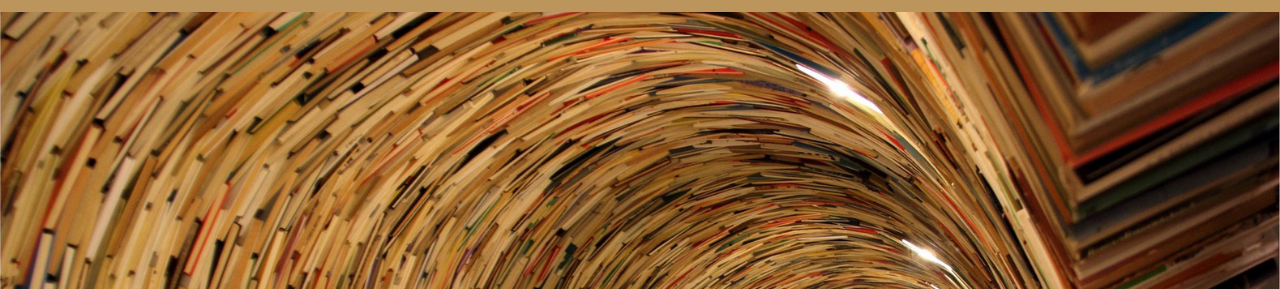
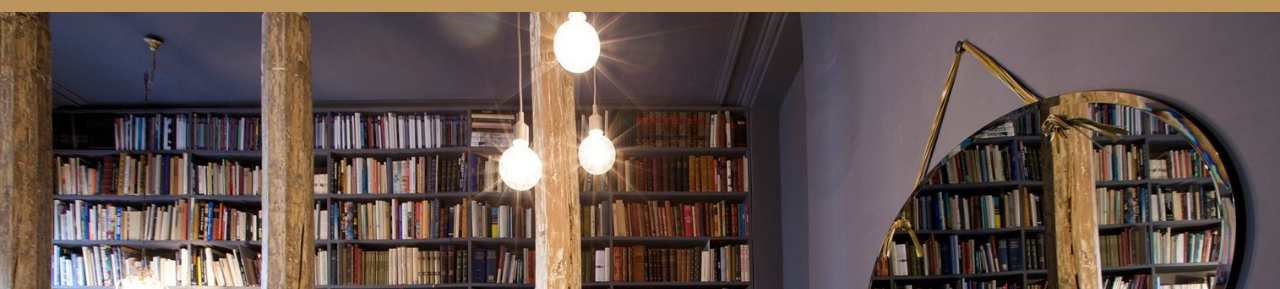
Before and after one commit to OscarHH-404/ejercicio-final-edc, a plain HTML site: page index.html in a window 1280 px wide. Shown: the part 94-383 px from the top of the page. Drawn offline with Linux system fonts and the light colour scheme.

Commit message:
cambio img

```diff
--- a/header-css/header__container__p__h1.css
+++ b/header-css/header__container__p__h1.css
@@ -4,7 +4,7 @@
     justify-content: center;
     align-items: center;
 
-    background-image: url(../img/portada.jpg);
+    background-image: url(../img/libreria.jpg);
     background-repeat: no-repeat;
     background-size: cover;
     background-position: center;
```
